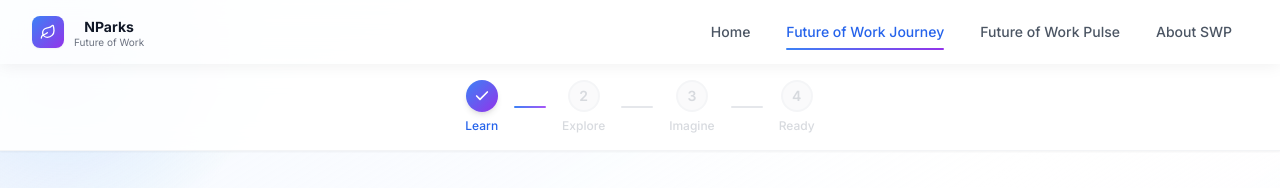
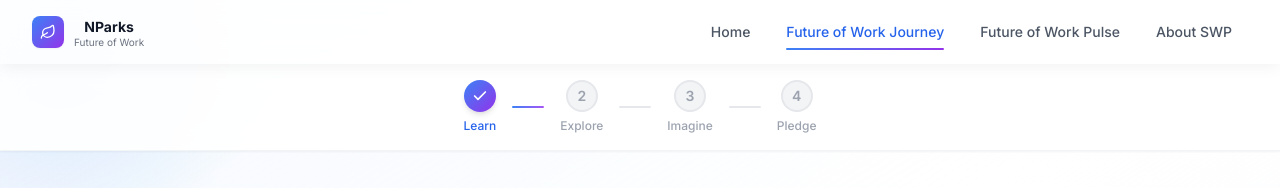
Before and after one commit to schin004/SWPmicrosite, a React (Vite) app: page / in a window 1280 px wide. Both pictures are taken after a click on the button "Start My Journey". Shown: the top 188 px of the page. Built offline with nearby package versions, Linux system fonts and the light colour scheme.

Commit message:
fix: rename step 4 label to Pledge; make all step circles freely clickable

```diff
--- a/src/components/ProgressIndicator.tsx
+++ b/src/components/ProgressIndicator.tsx
@@ -5,36 +5,25 @@ const STEPS: { num: Step; label: string }[] = [
   { num: 1, label: 'Learn' },
   { num: 2, label: 'Explore' },
   { num: 3, label: 'Imagine' },
-  { num: 4, label: 'Ready' },
+  { num: 4, label: 'Pledge' },
 ];
 
 export default function ProgressIndicator() {
   const { currentStep, completedSteps, setCurrentStep } = useJourney();
-
-  const canNavigate = (step: Step) => {
-    // Can go to any completed step or the current step
-    return completedSteps.has(step) || step === currentStep;
-  };
 
   return (
     <div className="flex items-center gap-0 justify-center" role="list" aria-label="Journey progress">
       {STEPS.map((step, idx) => {
         const done = completedSteps.has(step.num);
         const active = currentStep === step.num;
-        const clickable = canNavigate(step.num);
 
         return (
           <div key={step.num} className="flex items-center" role="listitem">
             <button
-              onClick={() => clickable && setCurrentStep(step.num)}
-              disabled={!clickable}
-              aria-label={`Step ${step.num}: ${step.label}${done ? ' (completed)' : active ? ' (current)' : ''}`}
+              onClick={() => setCurrentStep(step.num)}
+              aria-label={`Go to step ${step.num}: ${step.label}${done ? ' (completed)' : active ? ' (current)' : ''}`}
               aria-current={active ? 'step' : undefined}
-              className={`
-                flex flex-col items-center gap-1.5 px-3 py-1 rounded-xl transition-all duration-200
-                focus:outline-none focus-visible:ring-2 focus-visible:ring-blue-500
-                ${clickable ? 'cursor-pointer' : 'cursor-default opacity-40'}
-              `}
+              className="flex flex-col items-center gap-1.5 px-3 py-1 rounded-xl transition-all duration-200 cursor-pointer hover:bg-gray-50 focus:outline-none focus-visible:ring-2 focus-visible:ring-blue-500"
             >
               <div
                 className={`
@@ -43,7 +32,7 @@ export default function ProgressIndicator() {
                     ? 'bg-gradient-to-br from-blue-500 to-purple-600 text-white shadow-md'
                     : active
                     ? 'bg-white border-2 border-blue-500 text-blue-600 shadow-md'
-                    : 'bg-gray-100 text-gray-400 border-2 border-gray-200'
+                    : 'bg-gray-100 text-gray-400 border-2 border-gray-200 hover:border-blue-300 hover:text-blue-400'
                   }
                 `}
               >
```
